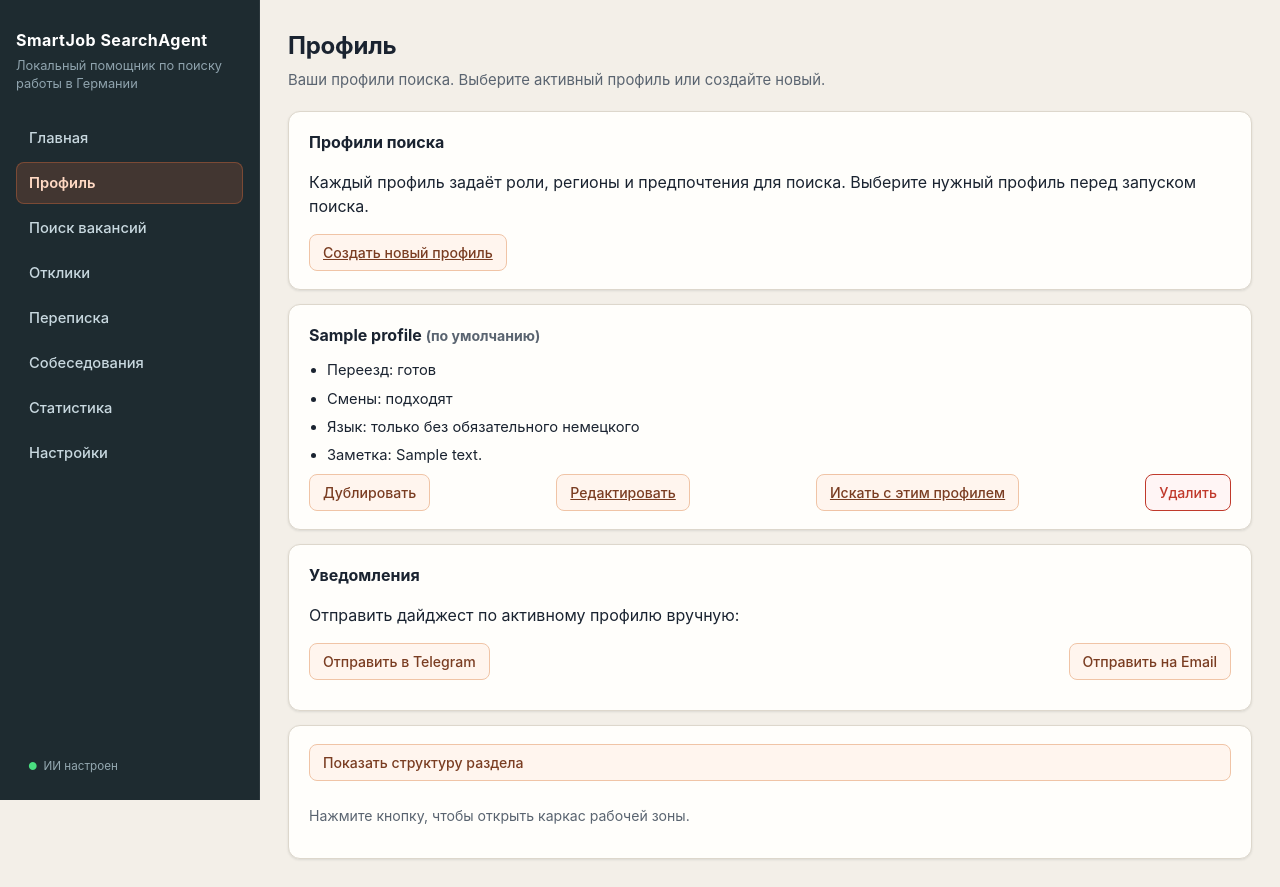
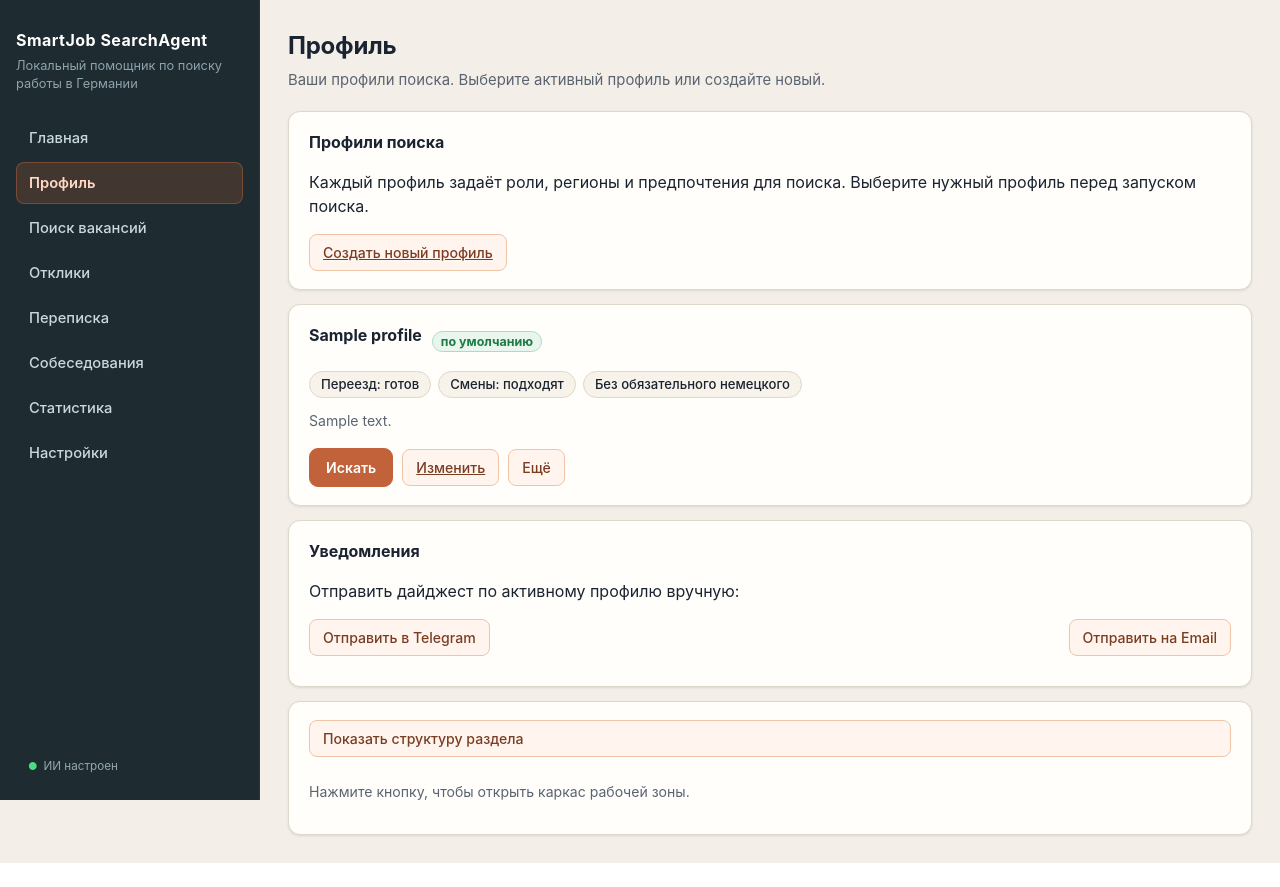
Before and after one commit to vanguar/SearchAgent, a FastAPI app: page /profile in a window 1280 px wide. After the commit the page ends 863 px from the top, so only its background shows below. Run offline with FastAPI, Linux system fonts and the light colour scheme; tables that the repository leaves empty hold one stand-in row (values such as "Sample post"); some libraries are stand-ins or nearby versions.

Commit message:
Redesign Profiles cards (presentation only)
Rework the profile card into the approved layout: name + default/inactive
badges, role/location/preferences as chips, a primary "Искать" action, a
secondary "Изменить", and the remaining actions (set-default, duplicate,
delete) tucked into a JS-free details/summary "Ещё" menu. All existing form
actions, methods and URLs are preserved unchanged (set-default, duplicate,
delete with its confirm, edit, /jobs?profile_id). Adds chip and action-menu
CSS.

Templates + CSS only; no Python touched.

Co-Authored-By: Claude Opus 4.8 <noreply@anthropic.com>
Claude-Session: https://claude.ai/code/session_01E98fwxvfvCcP1bAMDQqrqf

```diff
--- a/app/static/css/app.css
+++ b/app/static/css/app.css
@@ -1563,3 +1563,109 @@ body {
     grid-template-columns: repeat(2, minmax(0, 1fr));
   }
 }
+
+/* ── Profiles screen ─────────────────────────────────────── */
+.profile-card__head {
+  display: flex;
+  align-items: center;
+  gap: 10px;
+  flex-wrap: wrap;
+  margin-bottom: 12px;
+}
+
+.profile-card__name {
+  margin: 0;
+  font-size: 1.05rem;
+  font-weight: 650;
+}
+
+.profile-card__badges {
+  display: flex;
+  gap: 6px;
+}
+
+.chip-row {
+  display: flex;
+  flex-wrap: wrap;
+  gap: 7px;
+}
+
+.chip {
+  display: inline-flex;
+  align-items: center;
+  padding: 4px 11px;
+  border-radius: 999px;
+  border: 1px solid var(--line);
+  background: #f7f2ea;
+  color: var(--text-main);
+  font-size: 0.82rem;
+  font-weight: 500;
+  line-height: 1.3;
+}
+
+.chip--role {
+  background: #fdefe6;
+  border-color: var(--accent-soft);
+  color: #7a3d22;
+}
+
+.chip--place {
+  background: #eef3ef;
+  border-color: #cfe0d4;
+  color: #2f6b52;
+}
+
+.profile-card__notes {
+  margin: 12px 0 0;
+}
+
+.profile-card__actions {
+  display: flex;
+  align-items: center;
+  gap: 9px;
+  flex-wrap: wrap;
+  margin-top: 16px;
+}
+
+.action-menu {
+  position: relative;
+}
+
+.action-menu__trigger {
+  list-style: none;
+  user-select: none;
+}
+
+.action-menu__trigger::-webkit-details-marker {
+  display: none;
+}
+
+.action-menu[open] .action-menu__trigger {
+  background: #fde9d8;
+  border-color: var(--accent);
+  color: var(--accent-hover);
+}
+
+.action-menu__body {
+  position: absolute;
+  right: 0;
+  top: calc(100% + 6px);
+  z-index: 20;
+  display: grid;
+  gap: 6px;
+  min-width: 210px;
+  padding: 10px;
+  background: var(--bg-card);
+  border: 1px solid var(--line);
+  border-radius: 12px;
+  box-shadow: var(--shadow-md);
+}
+
+.action-menu__body .inline-form,
+.action-menu__body .ghost-btn {
+  width: 100%;
+}
+
+.action-menu__body .ghost-btn {
+  justify-content: center;
+}
--- a/app/templates/profile/partials/profile_card.html
+++ b/app/templates/profile/partials/profile_card.html
@@ -1,37 +1,46 @@
 {% macro render_profile_card(entry) %}
-<article class="panel">
-  <h3>
-    {{ entry.profile.name }}
+<article class="panel profile-card">
+  <div class="profile-card__head">
+    <h3 class="profile-card__name">{{ entry.profile.name }}</h3>
+    <div class="profile-card__badges">
       {% if entry.is_default %}
-    <span class="muted">(по умолчанию)</span>
+      <span class="badge-success">по умолчанию</span>
       {% endif %}
       {% if not entry.profile.is_active %}
-    <span class="muted">(неактивный)</span>
+      <span class="badge-disabled">неактивный</span>
       {% endif %}
-  </h3>
+    </div>
+  </div>
 
-  <ul class="hint-list">
-    {% if entry.profile.desired_roles %}
-    <li>Роли: {{ entry.profile.desired_roles | join(", ") }}</li>
-    {% endif %}
-    {% if entry.profile.preferred_locations %}
-    <li>Города/регионы: {{ entry.profile.preferred_locations | join(", ") }}</li>
-    {% endif %}
+  <div class="chip-row">
+    {% for role in entry.profile.desired_roles %}
+    <span class="chip chip--role">{{ role }}</span>
+    {% endfor %}
+    {% for location in entry.profile.preferred_locations %}
+    <span class="chip chip--place">{{ location }}</span>
+    {% endfor %}
     {% if entry.profile.relocation_ready is not none %}
-    <li>Переезд: {{ "готов" if entry.profile.relocation_ready else "не готов" }}</li>
+    <span class="chip">Переезд: {{ "готов" if entry.profile.relocation_ready else "не готов" }}</span>
     {% endif %}
     {% if entry.profile.shift_ok is not none %}
-    <li>Смены: {{ "подходят" if entry.profile.shift_ok else "не подходят" }}</li>
+    <span class="chip">Смены: {{ "подходят" if entry.profile.shift_ok else "не подходят" }}</span>
     {% endif %}
     {% if entry.profile.no_german_required %}
-    <li>Язык: только без обязательного немецкого</li>
+    <span class="chip">Без обязательного немецкого</span>
     {% endif %}
+  </div>
+
   {% if entry.profile.notes %}
-    <li>Заметка: {{ entry.profile.notes }}</li>
+  <p class="muted profile-card__notes">{{ entry.profile.notes }}</p>
   {% endif %}
-  </ul>
 
-  <div class="action-row">
+  <div class="profile-card__actions">
+    <a class="btn-primary" href="/jobs?profile_id={{ entry.profile.id }}">Искать</a>
+    <a class="ghost-btn" href="/profile/{{ entry.profile.id }}/edit">Изменить</a>
+
+    <details class="action-menu">
+      <summary class="ghost-btn action-menu__trigger">Ещё</summary>
+      <div class="action-menu__body">
         {% if not entry.is_default %}
         <form method="post" action="/profile/{{ entry.profile.id }}/set-default" class="inline-form">
           <button type="submit" class="ghost-btn">Сделать по умолчанию</button>
@@ -42,10 +51,6 @@
           <button type="submit" class="ghost-btn">Дублировать</button>
         </form>
 
-    <a class="ghost-btn" href="/profile/{{ entry.profile.id }}/edit">Редактировать</a>
-
-    <a class="ghost-btn" href="/jobs?profile_id={{ entry.profile.id }}">Искать с этим профилем</a>
-
         <form
           method="post"
           action="/profile/{{ entry.profile.id }}/delete"
@@ -55,5 +60,7 @@
           <button type="submit" class="ghost-btn ghost-btn--stop">Удалить</button>
         </form>
       </div>
+    </details>
+  </div>
 </article>
 {% endmacro %}
```
Lines whose indentation alone changed are shown as unchanged.
